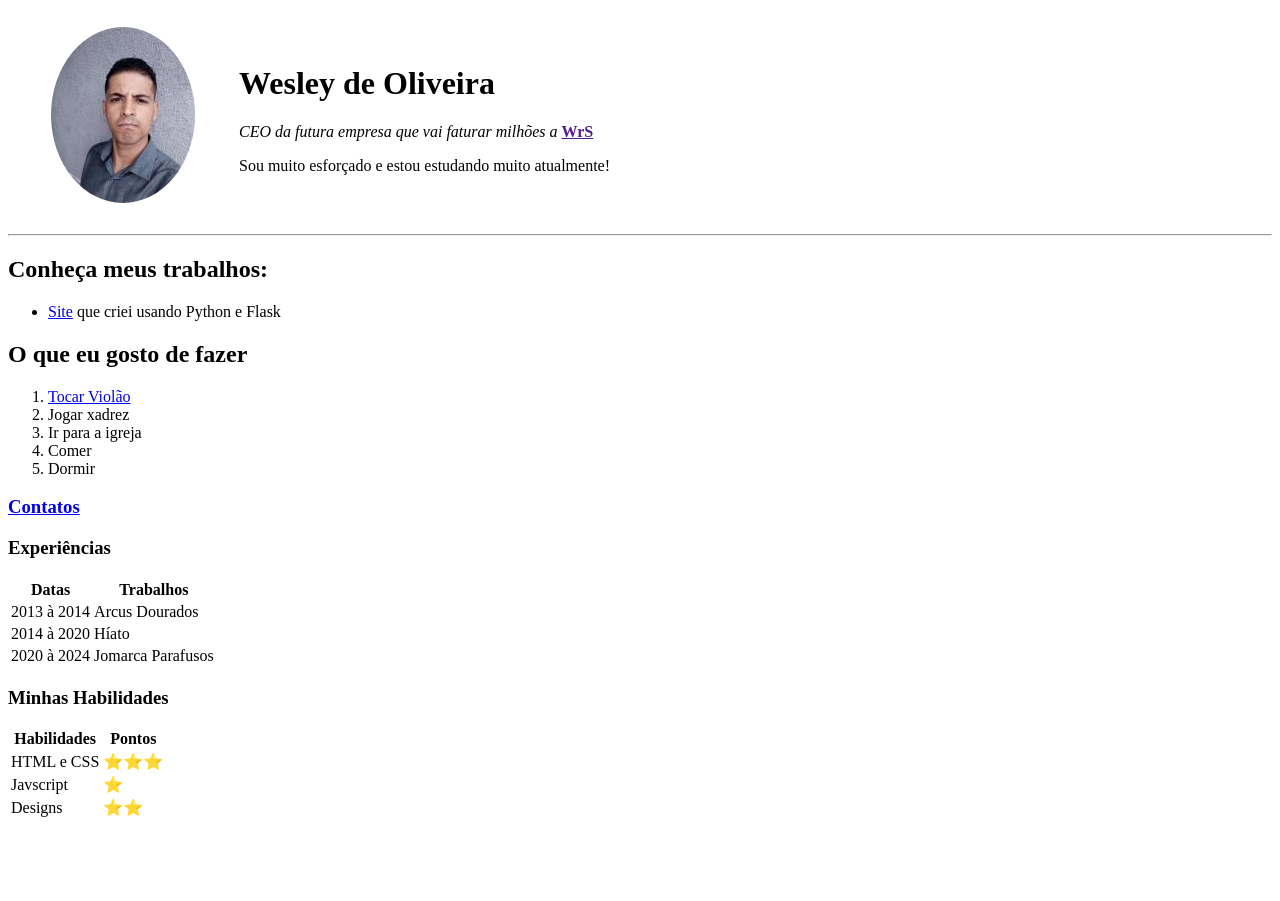
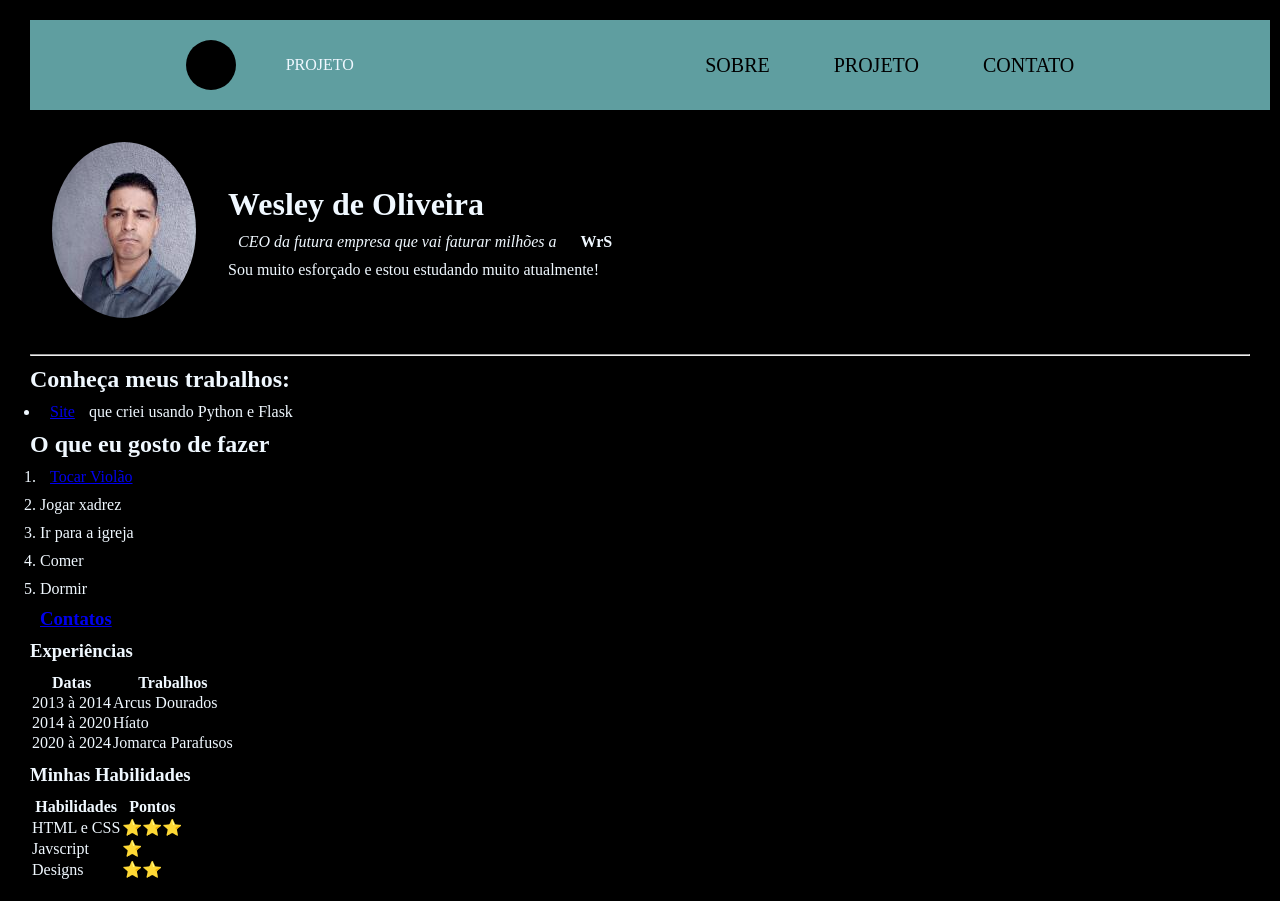
Before and after one commit to WesleyOliveira95/curso-full-stack-turbo, a plain HTML site: page index.html in a window 1280 px wide. Before the commit the page ends 828 px from the top, so only its background shows below. Drawn offline with Linux system fonts and the light colour scheme.

Commit message:
adição CSS

```diff
--- a/index.html
+++ b/index.html
@@ -4,10 +4,32 @@
 <head>
     <meta charset="UTF-8">
     <meta name="viewport" content="width=device-width, initial-scale=1.0">
+    <link rel="stylesheet" href="./styles.css">
     <title>Site Curso FullStack</title>
 </head>
 
 <body>
+
+  <header>
+
+
+    <div class="conteiner-logo">
+      <div class="logo-imagem"></div>
+      <div class="logo-texto"></div>
+      <div>PROJETO</div>
+    </div>
+
+    <nav>
+      <div class="menu">
+        <ul>
+          <li><a href="#">Sobre</a></li>
+          <li><a href="#">Projeto</a></li>
+          <li><a href="#">Contato</a></li>
+        </ul>
+      </div>
+    </nav>
+
+  </header>
 
   <table>
     <tr>
@@ -18,7 +40,7 @@
       </td>
       <td>
         <h1>Wesley de Oliveira</h1>
-          <p> <em>CEO da futura empresa que vai faturar milhões a</em> <a href=""> <strong>WrS</strong> </a></p>
+          <p> <em>CEO da futura empresa que vai faturar milhões a</em> <strong>WrS</strong> </p>
           <p>Sou muito esforçado e estou estudando muito atualmente!</p>
       </td>
     </tr>
--- /dev/null
+++ b/styles.css
@@ -0,0 +1,52 @@
+* {
+    padding: 0%;
+    margin: 10px;
+    box-sizing: border-box;
+}
+
+header {
+    width: 100%;
+    background-color: cadetblue;
+    display: flex;
+    justify-content: space-around;
+    align-items: center;
+}
+
+.logo-imagem {
+    width: 50px;
+    height: 50px;
+    background-color: black;
+    border-radius: 50%;
+}
+
+.conteiner-logo {
+    display: flex;
+    align-items: center;
+}
+
+.logo-texto {
+    margin-left: 20px;
+    color: black;
+}
+
+.menu li{
+    display: inline-block;
+    margin: 0px 10px;
+}
+
+.menu li a {
+    font-size: 20px;
+    text-decoration: solid;
+    color: black;
+    text-transform: uppercase;
+    padding: 10px 10px;
+    border-radius: 80%;
+}
+.menu li a:hover {
+    background-color: rgba(31, 79, 63, 0.5);
+}
+
+body {
+    background: black;
+    color: aliceblue;
+}
```
